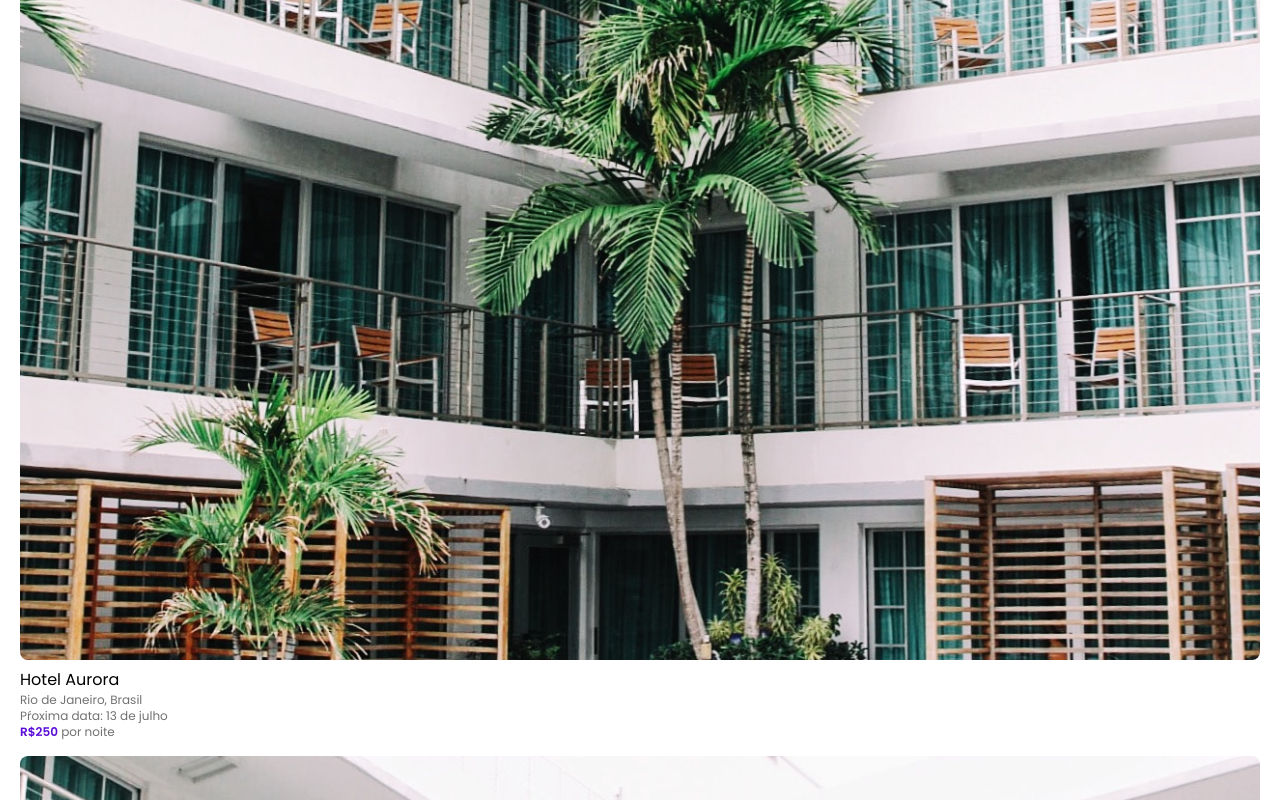
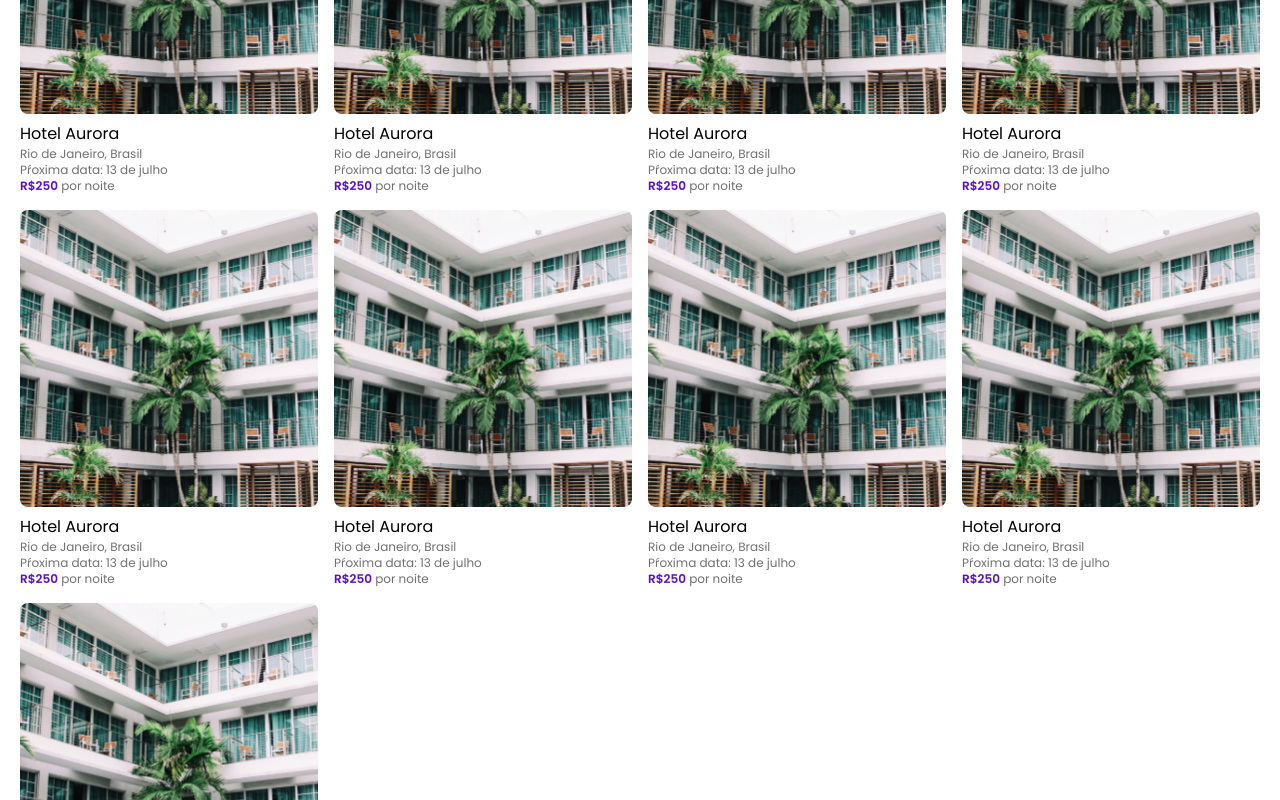
Before and after one commit to viniseven/hospfacil, a React (Vite) app in the folder frontend/: page / in a window 1280 px wide. Shown: the part 920-1720 px from the top of the page. Built offline with nearby package versions, Linux system fonts and the light colour scheme.

Commit message:
fix: insert grid template for show locations

```diff
--- a/frontend/src/components/RecommendedDestinations/recommendedDestinations.jsx
+++ b/frontend/src/components/RecommendedDestinations/recommendedDestinations.jsx
@@ -1,4 +1,4 @@
-import { ItemLocation } from "../ItemLocation/itemlocation";
+import { ItemLocation } from '../ItemLocation/itemlocation';
 
 export function RecomendedDestinations() {
   return (
@@ -9,7 +9,16 @@ export function RecomendedDestinations() {
         <div className="h-[1px] w-full bg-light_gray"></div>
       </div>
 
-      <div className="flex flex-col items-center mt-4 gap-4 w-full">
+      <div className="flex flex-col md:grid grid-cols-3 lg:grid-cols-4 items-center mt-4 gap-4 w-full">
+        <ItemLocation />
+        <ItemLocation />
+        <ItemLocation />
+        <ItemLocation />
+        <ItemLocation />
+        <ItemLocation />
+        <ItemLocation />
+        <ItemLocation />
+        <ItemLocation />
         <ItemLocation />
         <ItemLocation />
         <ItemLocation />
```
